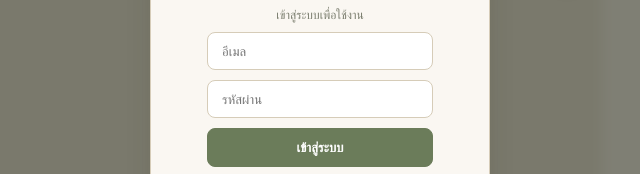
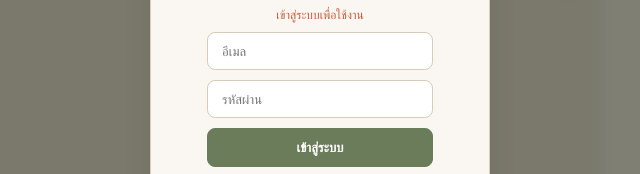
Before and after one commit to lolboyTH/AgriSense-DSS, a plain HTML site: page index.html in a window 1280 px wide. Shown: the part 289-463 px from the top of the page, 320-960 px from the left. Drawn offline with nearby package versions, Linux system fonts and the light colour scheme.

Commit message:
Update style.css

```diff
--- a/style.css
+++ b/style.css
@@ -737,7 +737,7 @@ main {
 
 /* Header elements */
 .auth-view h2 { font-size: 20px; font-weight: 700; }
-.auth-view > p { font-size: 12px; color: var(--text-muted); text-align: center; }
+.auth-view > p { font-size: 12px; color: #c85a3a; text-align: center; }
 
 .auth-view input {
   width: 100%;
```
